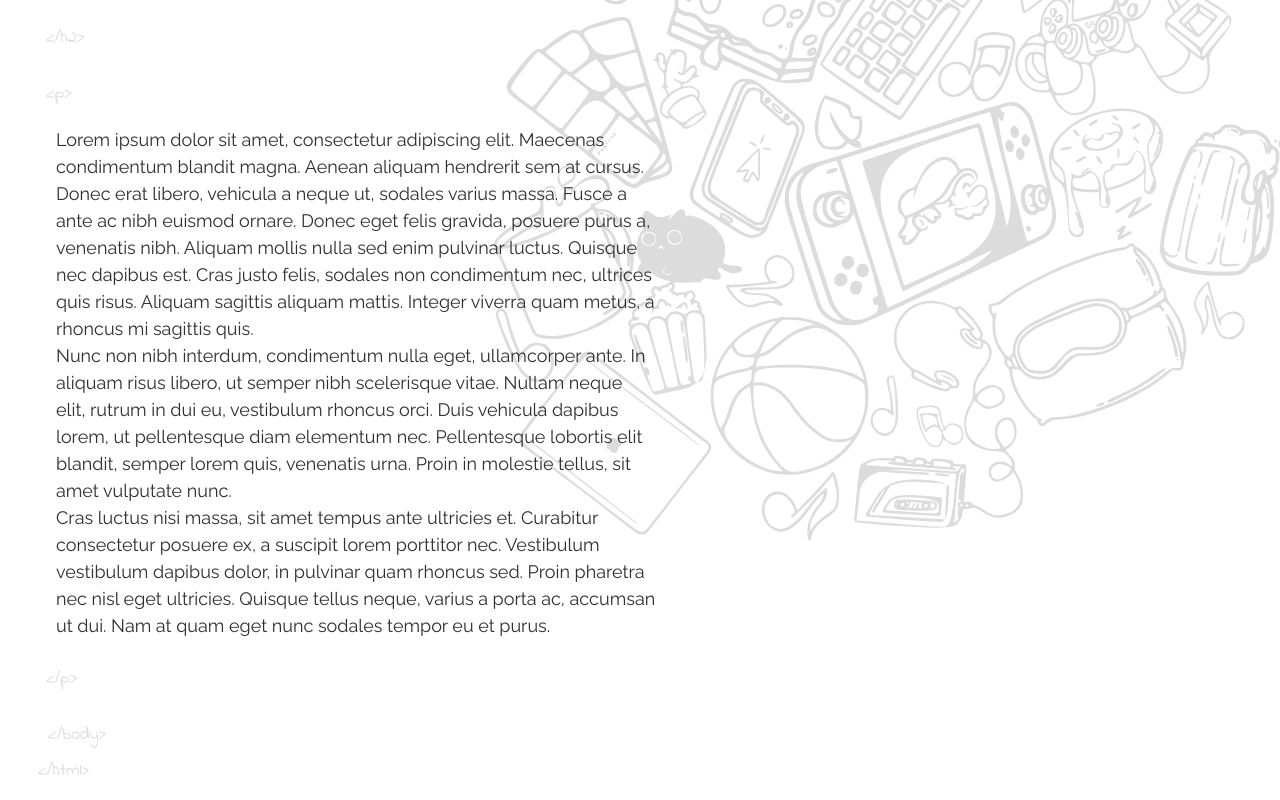
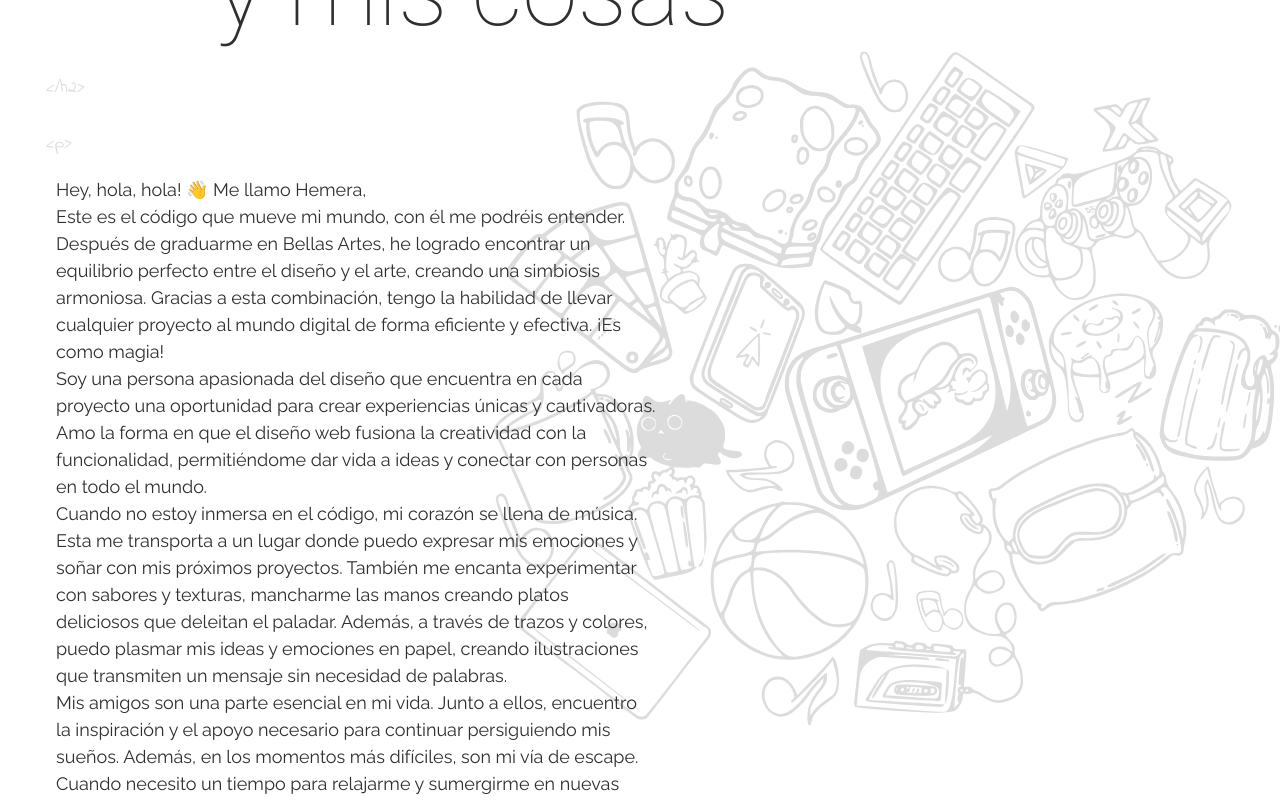
Before and after one commit to hemeragr/portfolio, a React (Vite) app: page /about in a window 1280 px wide. Shown: the part 380-1180 px from the top of the page. Built offline with nearby package versions, Linux system fonts and the light colour scheme.

Commit message:
text-about

```diff
--- a/src/App.jsx
+++ b/src/App.jsx
@@ -1,6 +1,8 @@
 import { Outlet } from "react-router-dom";
 import "./App.scss";
 import ButtonLigthDark from "./componentes/buttons/ButtonLigthDark";
+import Nav from "./componentes/nav/Nav"
+
 
 function App() {
   return (
@@ -13,7 +15,11 @@ function App() {
           <div className="content-btn-ld">
             <ButtonLigthDark />
           </div>
+
         </div>
+        <div className="content-nav-app">
+            <Nav />
+          </div>
       </header>
       <Outlet />
       <footer className="footer-app">
@@ -27,5 +33,4 @@ function App() {
   );
 }
 
-
 export default App;
--- a/src/App.scss
+++ b/src/App.scss
@@ -12,6 +12,8 @@
 }
 
 .app_header {
+  display: flex;
+  gap: 20;
   margin-bottom: -50px;
 }
 
--- a/src/views/about/About.jsx
+++ b/src/views/about/About.jsx
@@ -19,26 +19,36 @@ const About = () => {
           <div className="container-paragraph">
             <span className="ornament">&lt;p&gt;</span>
             <p className="paragraph">
-              Lorem ipsum dolor sit amet, consectetur adipiscing elit. Maecenas
-              condimentum blandit magna. Aenean aliquam hendrerit sem at cursus.
-              Donec erat libero, vehicula a neque ut, sodales varius massa.
-              Fusce a ante ac nibh euismod ornare. Donec eget felis gravida,
-              posuere purus a, venenatis nibh. Aliquam mollis nulla sed enim
-              pulvinar luctus. Quisque nec dapibus est. Cras justo felis,
-              sodales non condimentum nec, ultrices quis risus. Aliquam sagittis
-              aliquam mattis. Integer viverra quam metus, a rhoncus mi sagittis
-              quis.<br></br> Nunc non nibh interdum, condimentum nulla eget,
-              ullamcorper ante. In aliquam risus libero, ut semper nibh
-              scelerisque vitae. Nullam neque elit, rutrum in dui eu, vestibulum
-              rhoncus orci. Duis vehicula dapibus lorem, ut pellentesque diam
-              elementum nec. Pellentesque lobortis elit blandit, semper lorem
-              quis, venenatis urna. Proin in molestie tellus, sit amet vulputate
-              nunc.<br></br> Cras luctus nisi massa, sit amet tempus ante
-              ultricies et. Curabitur consectetur posuere ex, a suscipit lorem
-              porttitor nec. Vestibulum vestibulum dapibus dolor, in pulvinar
-              quam rhoncus sed. Proin pharetra nec nisl eget ultricies. Quisque
-              tellus neque, varius a porta ac, accumsan ut dui. Nam at quam eget
-              nunc sodales tempor eu et purus.
+              Hey, hola, hola! 👋 Me llamo Hemera,<br></br> Este es el código
+              que mueve mi mundo, con él me podréis entender.<br></br> Después
+              de graduarme en Bellas Artes, he logrado encontrar un equilibrio
+              perfecto entre el diseño y el arte, creando una simbiosis
+              armoniosa. Gracias a esta combinación, tengo la habilidad de
+              llevar cualquier proyecto al mundo digital de forma eficiente y
+              efectiva. ¡Es como magia! <br></br>Soy una persona apasionada del
+              diseño que encuentra en cada proyecto una oportunidad para crear
+              experiencias únicas y cautivadoras. Amo la forma en que el diseño
+              web fusiona la creatividad con la funcionalidad, permitiéndome dar
+              vida a ideas y conectar con personas en todo el mundo.<br></br>{" "}
+              Cuando no estoy inmersa en el código, mi corazón se llena de
+              música. Esta me transporta a un lugar donde puedo expresar mis
+              emociones y soñar con mis próximos proyectos. También me encanta
+              experimentar con sabores y texturas, mancharme las manos creando
+              platos deliciosos que deleitan el paladar. Además, a través de
+              trazos y colores, puedo plasmar mis ideas y emociones en papel,
+              creando ilustraciones que transmiten un mensaje sin necesidad de
+              palabras.<br></br>
+              Mis amigos son una parte esencial en mi vida. Junto a ellos,
+              encuentro la inspiración y el apoyo necesario para continuar
+              persiguiendo mis sueños. Además, en los momentos más difíciles,
+              son mi vía de escape.<br></br> Cuando necesito un tiempo para
+              relajarme y sumergirme en nuevas historias, nada se compara con un
+              buen libro o una buena partida a la Nintendo Switch. Esto me
+              permite escapar a mundos fascinantes, inspirarme de nuevas ideas y
+              descubrir personajes memorables. Cada aventura es un portal hacia
+              la imaginación y el conocimiento. <br></br>Aquí tienes una pequeña
+              muestra de quién soy. Si deseas descubrir más, sigue navegando.
+              ¡Bienvenidos a mi mundo!
             </p>
             <span className="ornament">&lt;/p&gt;</span>
           </div>
```
Lines whose indentation alone changed are shown as unchanged.
